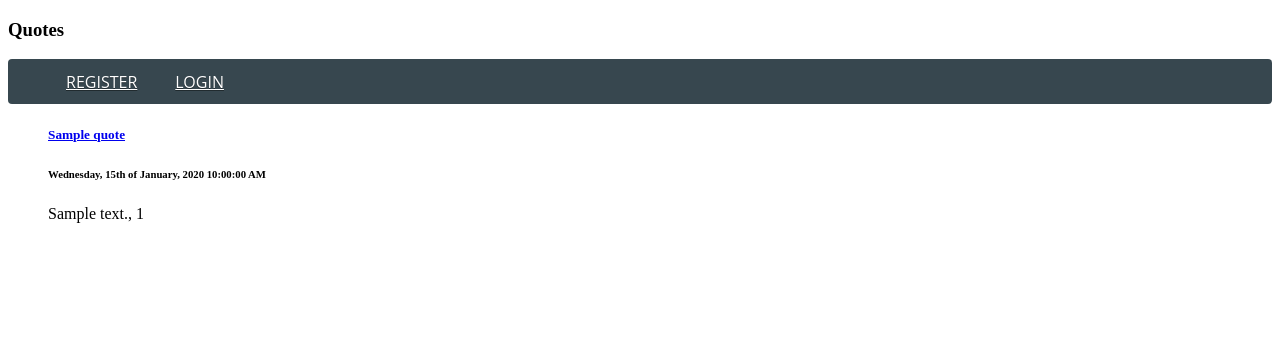
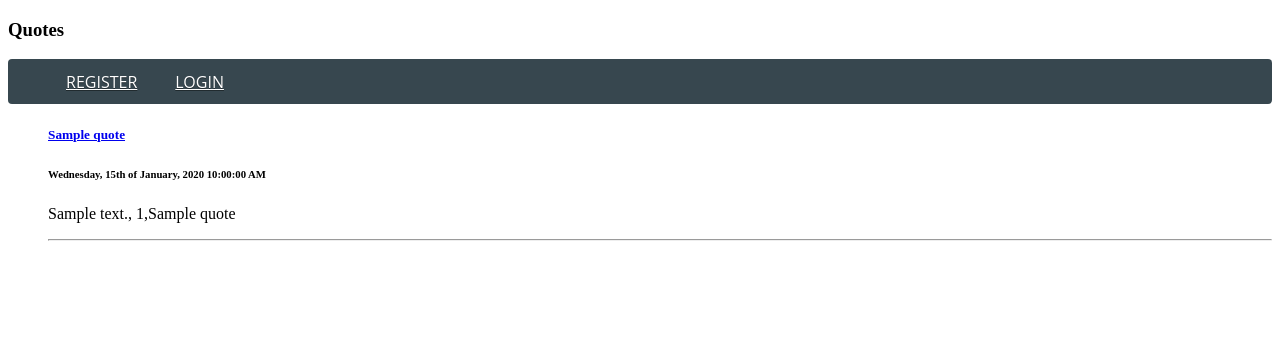
Before and after one commit to Branimir123/2018-Web, a PHP site: template src/views/QuotesList.php in a window 1280 px wide. Shown: the top 364 px of the page. Run offline with PHP 8.4, Linux system fonts and the light colour scheme; the template is opened without the code that fills it: most values are stand-ins (such as "Sample title", 1, 10 or a date in 2020).

Commit message:
Finish quotes category bindings

```diff
--- a/src/views/QuoteDetails.php
+++ b/src/views/QuoteDetails.php
@@ -17,6 +17,7 @@
         <h1><?=$quote->getTitle()?></h1>
         <h3><?=$quote->getQuoteText()?></h3>
         <h3><?=$quote->getDateAdded()?></h3>
+        <h3><?=$quote->getCategoryName()?></h3>
       </main>
     </div>
   </body>
--- a/src/views/QuotesList.php
+++ b/src/views/QuotesList.php
@@ -26,7 +26,15 @@
             {
                 foreach($quotes as $quote)
                 {
-                 echo '<div class="card" style="width: 33rem;"><div class="card-body"><h5 class="card-title"><a href="./GetQuote.php?id='.$quote->getId().'">'.$quote->getTitle().'</a></h5><h6 class="card-subtitle mb-2 text-muted">'.date('l, jS \of F, Y h:i:s A', strtotime($quote->getDateAdded())).'</h6><p class="card-link">'.$quote->getQuoteText().', '.$quote->getAuthorId().'</p></div></div><br>';
+                 echo '<div>
+                    <div>
+                      <h5>
+                        <a href="./GetQuote.php?id='.$quote->getId().'">'. $quote->getTitle().'</a>
+                      </h5>
+                      <h6>'.date('l, jS \of F, Y h:i:s A', strtotime($quote->getDateAdded())).'</h6>
+                      <p>'.$quote->getQuoteText().', '.$quote->getAuthorId(). ',' . $quote->getCategoryName() .'</p>
+                    </div>
+                  </div><hr/>';
                 }
             }
         ?>
```
Also changed, not shown: src/models/Quote.php (+16 -0 lines).
